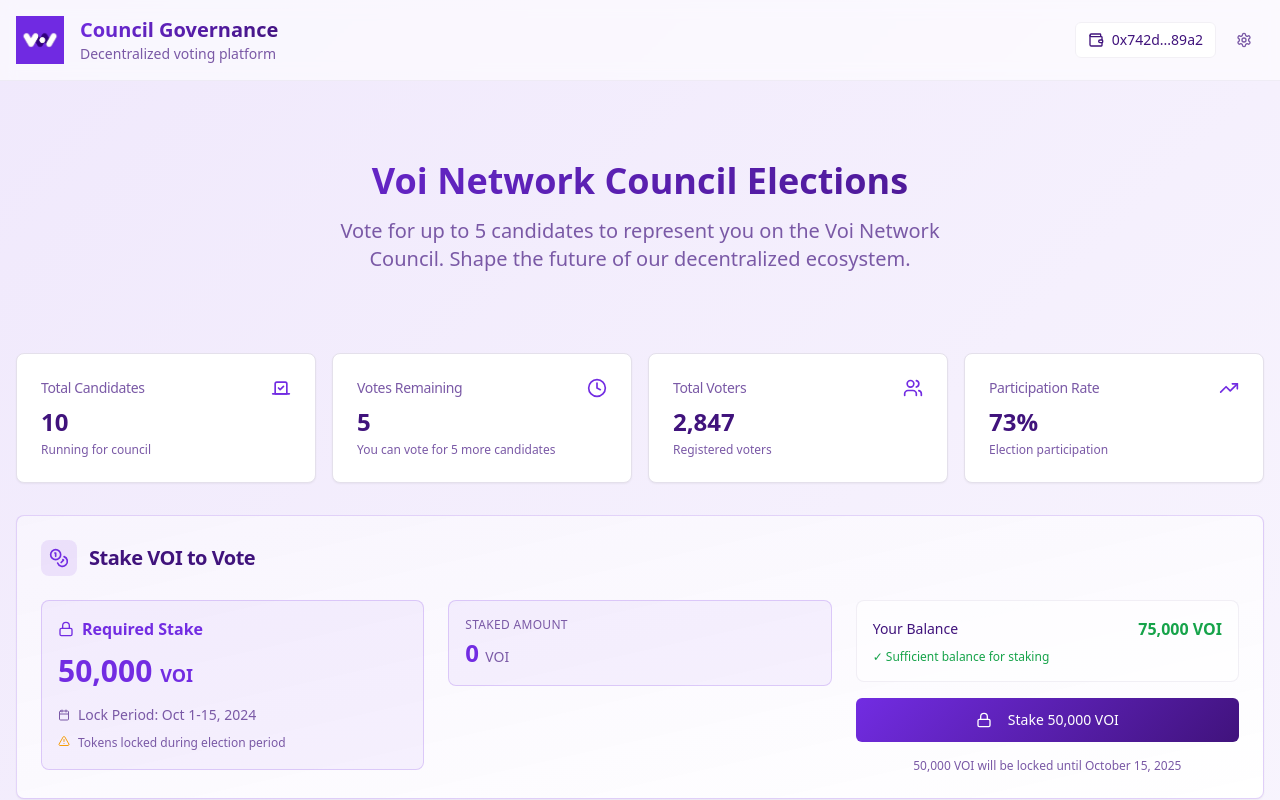
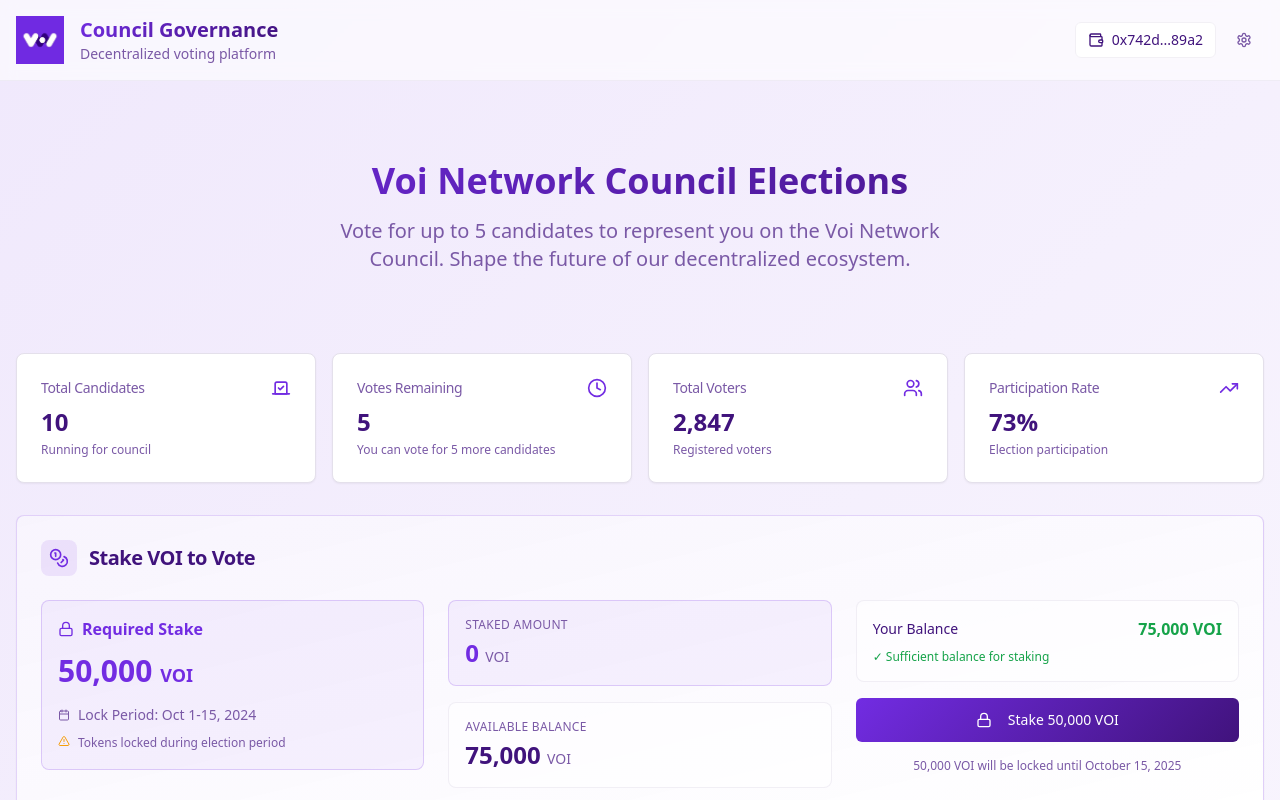
Before and after one commit to NautilusOSS/vgov, a React (Vite) app: page / in a window 1280 px wide. Both pictures are taken after a click on the button "Connect Wallet". Shown: the top 800 px of the page. Built offline with nearby package versions, Linux system fonts and the light colour scheme; the HTML template or start-up script is replaced by a standard one.

Commit message:
Add Available Balance

```diff
--- a/src/components/CombinedStakingCard.tsx
+++ b/src/components/CombinedStakingCard.tsx
@@ -152,6 +152,11 @@ const CombinedStakingCard = ({
               )}
             </div>
 
+            <div className="p-4 rounded-lg border border-border/50 bg-background/50">
+              <p className="text-xs font-medium text-muted-foreground uppercase tracking-wide mb-1">Available Balance</p>
+              <p className="text-2xl font-bold">{voiBalance.toLocaleString()} <span className="text-sm font-normal text-muted-foreground">VOI</span></p>
+            </div>
+
           {/* Middle Column - Time Remaining */}
             {isStaked && (
               <div className="p-4 rounded-lg border border-border/50 bg-background/50">
```
